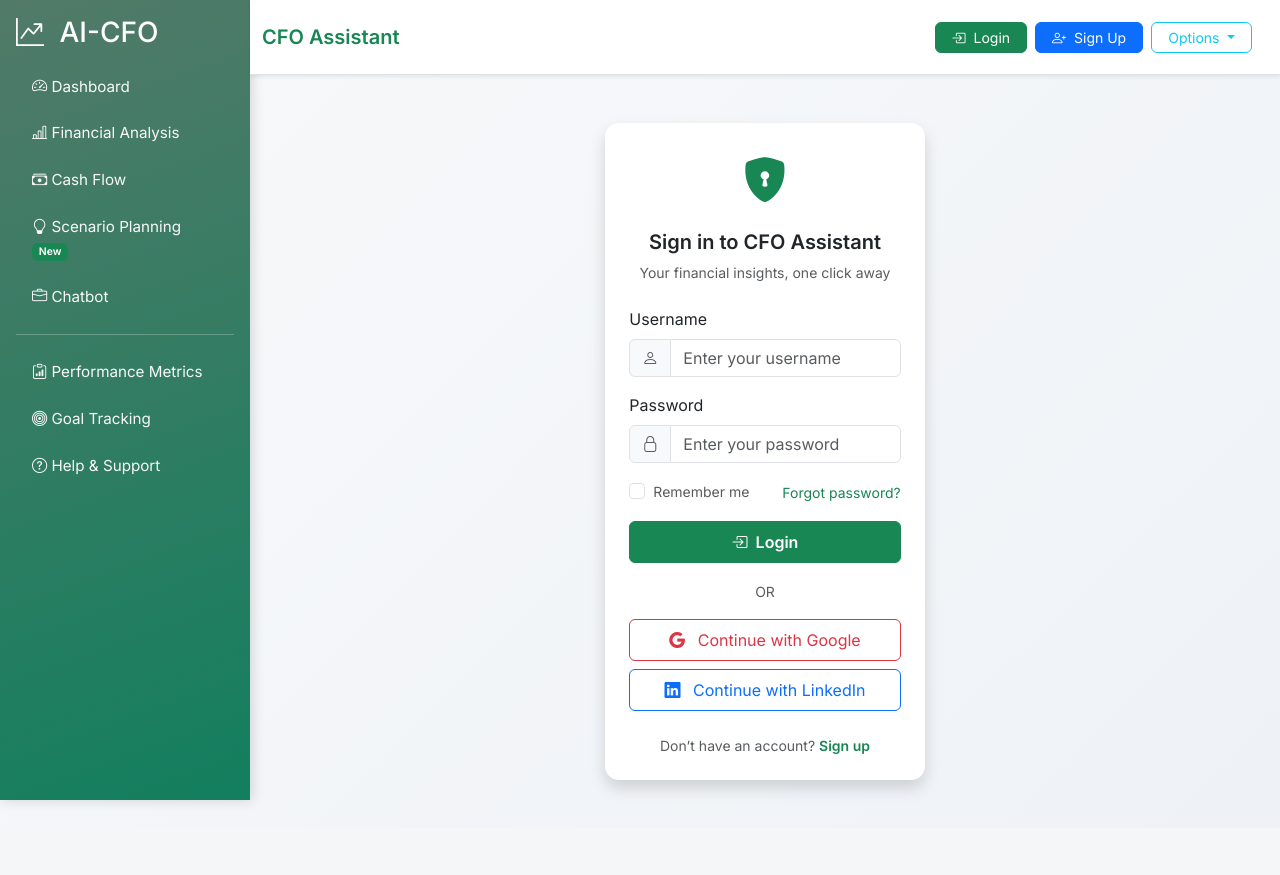
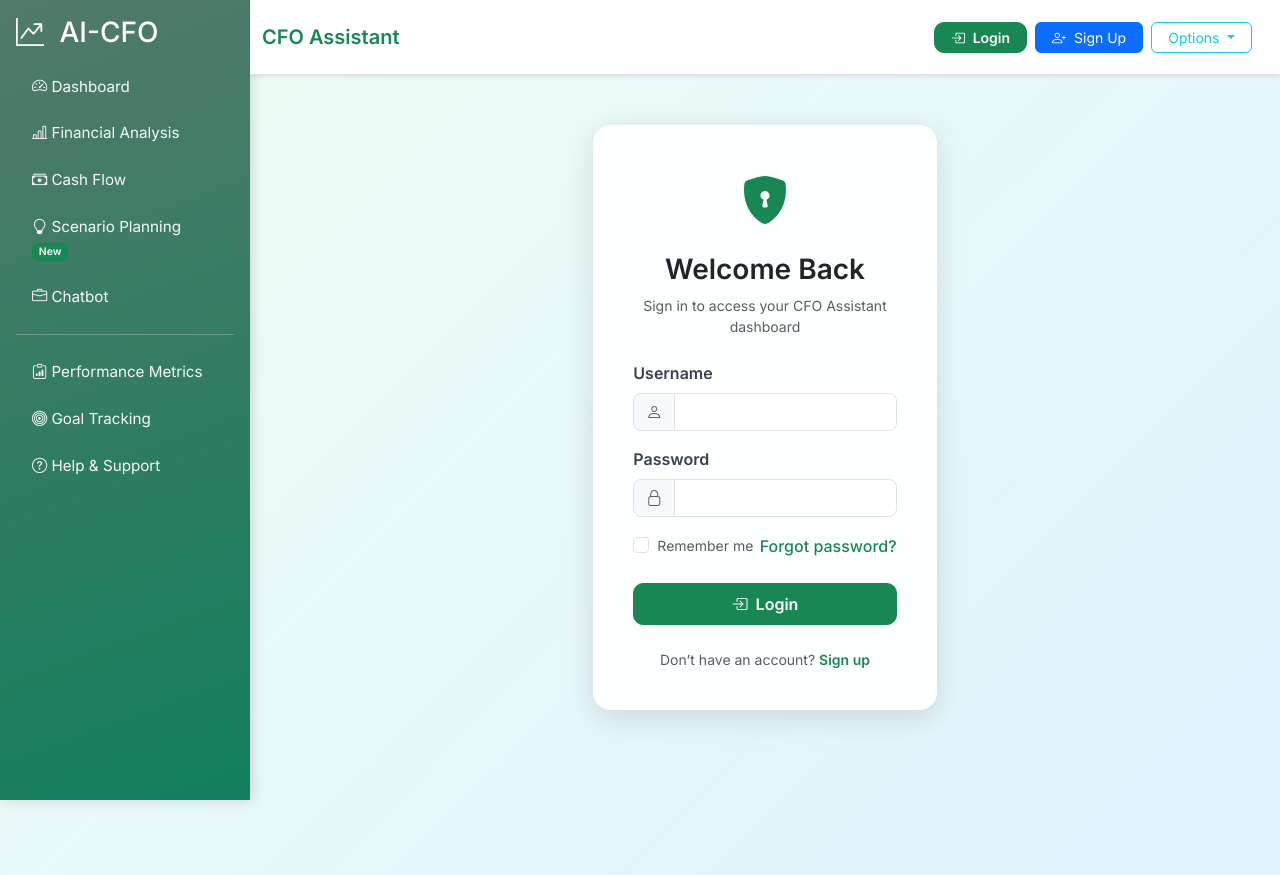
Before and after one commit to 2410993277/EvolveAI_AgenticSprint_Slay-Debug, a Django app: page /login/ in a window 1280 px wide. Before the commit the page ends 804 px from the top, so only its background shows below. Run offline with Django 5.2, Linux system fonts and the light colour scheme.

Commit message:
changes made

```diff
--- a/Ai_Assistant/Ai_Assistant/settings.py
+++ b/Ai_Assistant/Ai_Assistant/settings.py
@@ -50,6 +50,7 @@ MIDDLEWARE = [
     'django.contrib.auth.middleware.AuthenticationMiddleware',
     'django.contrib.messages.middleware.MessageMiddleware',
     'django.middleware.clickjacking.XFrameOptionsMiddleware',
+    'social_django.middleware.SocialAuthExceptionMiddleware',
 ]
 
 ROOT_URLCONF = 'Ai_Assistant.urls'
@@ -57,10 +58,11 @@ ROOT_URLCONF = 'Ai_Assistant.urls'
 TEMPLATES = [
     {
         'BACKEND': 'django.template.backends.django.DjangoTemplates',
-        'DIRS': [],
+        'DIRS': [BASE_DIR / "templates"],  # add this if you keep custom templates in a folder
         'APP_DIRS': True,
         'OPTIONS': {
             'context_processors': [
+                'django.template.context_processors.debug',
                 'django.template.context_processors.request',
                 'django.contrib.auth.context_processors.auth',
                 'django.contrib.messages.context_processors.messages',
@@ -72,6 +74,7 @@ TEMPLATES = [
         },
     },
 ]
+
 
 WSGI_APPLICATION = 'Ai_Assistant.wsgi.application'
 
--- a/Ai_Assistant/CFO/templates/CFO/login.html
+++ b/Ai_Assistant/CFO/templates/CFO/login.html
@@ -1,17 +1,59 @@
 {% extends "CFO/base.html" %}
 {% block content %}
-<div class="container-fluid py-5">
-  <div class="row justify-content-center">
-    <div class="col-md-6 col-lg-4">
-      <div class="card shadow border-0" style="border-radius: 14px;">
-        <div class="card-body p-4">
+<style>
+  body {
+    background: linear-gradient(135deg, #f0fdf4, #e0f2fe);
+    font-family: 'Inter', sans-serif;
+  }
+  .login-wrapper {
+    min-height: 100vh;
+    display: flex;
+    justify-content: center;
+    align-items: flex-start;
+    padding-top: 50px;
+  }
+  .login-card {
+    border-radius: 18px;
+    background: rgba(255, 255, 255, 0.95);
+    backdrop-filter: blur(10px);
+    box-shadow: 0 8px 30px rgba(0, 0, 0, 0.12);
+    transition: transform 0.3s ease;
+  }
+  .login-card:hover { transform: translateY(-5px); }
+  .card-body { padding: 2.5rem; }
+  .form-label { font-weight: 600; color: #374151; }
+  .form-control { border-radius: 8px; }
+  .form-control:focus {
+    border-color: #22c55e;
+    box-shadow: 0 0 0 0.25rem rgba(34, 197, 94, 0.25);
+  }
+  .input-group-text { border-radius: 8px 0 0 8px; }
+  .btn-success { border-radius: 10px; font-weight: 600; transition: all 0.3s ease; }
+  .btn-success:hover { background-color: #16a34a; }
+  .small-link { text-decoration: none; font-weight: 500; }
+  .small-link:hover { text-decoration: underline; }
+</style>
+
+<div class="login-wrapper">
+  <div class="col-md-5 col-lg-4">
+    <div class="card login-card border-0">
+      <div class="card-body">
 
         <!-- Header -->
         <div class="text-center mb-4">
-            <i class="bi bi-shield-lock-fill text-success" style="font-size: 2.8rem;"></i>
-            <h5 class="mt-3 fw-bold text-dark">Sign in to CFO Assistant</h5>
-            <p class="text-muted small">Your financial insights, one click away</p>
+          <i class="bi bi-shield-lock-fill text-success" style="font-size: 3rem;"></i>
+          <h3 class="mt-3 fw-bold text-dark">Welcome Back</h3>
+          <p class="text-muted small">Sign in to access your CFO Assistant dashboard</p>
         </div>
+
+        <!-- Messages -->
+        {% if messages %}
+          {% for message in messages %}
+            <div class="alert alert-{{ message.tags }} text-center py-2 mb-3" role="alert">
+              {{ message }}
+            </div>
+          {% endfor %}
+        {% endif %}
 
         <!-- Form -->
         <form method="POST" novalidate>
@@ -22,11 +64,8 @@
             <label for="id_username" class="form-label">Username</label>
             <div class="input-group">
               <span class="input-group-text bg-light"><i class="bi bi-person text-muted"></i></span>
-                {{ form.username }}
+              <input type="text" name="username" id="id_username" class="form-control" required>
             </div>
-              {% if form.username.errors %}
-                <div class="text-danger small">{{ form.username.errors.0 }}</div>
-              {% endif %}
           </div>
 
           <!-- Password -->
@@ -34,47 +73,31 @@
             <label for="id_password" class="form-label">Password</label>
             <div class="input-group">
               <span class="input-group-text bg-light"><i class="bi bi-lock text-muted"></i></span>
-                {{ form.password }}
+              <input type="password" name="password" id="id_password" class="form-control" required>
             </div>
-              {% if form.password.errors %}
-                <div class="text-danger small">{{ form.password.errors.0 }}</div>
-              {% endif %}
           </div>
 
           <!-- Remember + Forgot -->
-            <div class="d-flex justify-content-between align-items-center mb-3">
+          <div class="d-flex justify-content-between align-items-center mb-4">
             <div class="form-check">
               <input class="form-check-input" type="checkbox" id="rememberMe">
               <label class="form-check-label small text-muted" for="rememberMe">Remember me</label>
             </div>
-              <a href="#" class="small text-success text-decoration-none">Forgot password?</a>
+            <a href="{% url 'CFO:forgot_password' %}" class="small-link text-success">Forgot password?</a>
           </div>
 
           <!-- Submit -->
-            <button type="submit" class="btn btn-success w-100 py-2 fw-semibold">
+          <button type="submit" class="btn btn-success w-100 py-2">
             <i class="bi bi-box-arrow-in-right me-1"></i> Login
           </button>
         </form>
 
-          <!-- Divider -->
-          <div class="text-center my-3">
-            <span class="text-muted small">OR</span>
-          </div>
-
-          <!-- Social logins -->
-          <a href="{% url 'social:begin' 'google-oauth2' %}" class="btn btn-outline-danger w-100 py-2 mb-2">
-            <i class="bi bi-google me-2"></i> Continue with Google
-          </a>
-          <a href="{% url 'social:begin' 'linkedin-oauth2' %}" class="btn btn-outline-primary w-100 py-2">
-            <i class="bi bi-linkedin me-2"></i> Continue with LinkedIn
-          </a>
-
         <!-- Footer -->
         <p class="text-center mt-4 mb-0 text-muted small">
           Don’t have an account?
-            <a href="{% url 'CFO:signup' %}" class="fw-semibold text-success text-decoration-none">Sign up</a>
+          <a href="{% url 'CFO:signup' %}" class="fw-semibold text-success small-link">Sign up</a>
         </p>
-        </div>
+
       </div>
     </div>
   </div>
--- a/Ai_Assistant/CFO/urls.py
+++ b/Ai_Assistant/CFO/urls.py
@@ -1,4 +1,4 @@
-from django.urls import path
+from django.urls import path, include
 from . import views
 
 app_name = "CFO"
@@ -10,6 +10,7 @@ urlpatterns = [
     # Authentication
     path('signup/', views.signup_view, name='signup'),
     path('login/', views.login_view, name='login'),
+    path('auth/', include('social_django.urls', namespace='social')),
     path('logout/', views.logout_view, name='logout'),
 
     # Reports & Dashboard
@@ -43,5 +44,6 @@ urlpatterns = [
     path("smart-insights/", views.smart_insights, name="smart_insights"),
     path("financial-health/", views.financial_health, name="financial_health"),
     path('risk-alerts/', views.risk_alerts, name='risk_alerts'),
-    path("profile/", views.profile_view, name="profile")
+    path("profile/", views.profile_view, name="profile"),
+    path('forgot-password/', views.forgot_password, name='forgot_password'),
 ]
--- a/Ai_Assistant/CFO/views.py
+++ b/Ai_Assistant/CFO/views.py
@@ -9,6 +9,10 @@ from django.template.loader import render_to_string
 import pandas as pd
 import os
 import json
+from django.contrib.auth.forms import PasswordResetForm
+from django.core.mail import send_mail
+from django.conf import settings
+
 import re
 import csv
 import openai
@@ -548,18 +552,23 @@ def signup_view(request):
 
 @never_cache
 def login_view(request):
+    # If user is already logged in → redirect to dashboard
+    if request.user.is_authenticated:
+        return redirect('CFO:dashboard')
+
     if request.method == "POST":
         form = LoginForm(request, data=request.POST)
         if form.is_valid():
             user = form.get_user()
             login(request, user)
+            messages.success(request, f"✅ Welcome back, {user.username}!")
             return redirect('CFO:dashboard')
         else:
-            messages.error(request, "Invalid username or password.")
+            messages.error(request, "❌ Invalid username or password.")
     else:
         form = LoginForm()
+
     return render(request, 'CFO/login.html', {'form': form})
-
 
 @login_required(login_url='CFO:login')
 def logout_view(request):
@@ -1112,3 +1121,31 @@ def risk_alerts(request):
 @login_required
 def profile_view(request):
     return render(request, "CFO/profile.html")
+
+
+
+def forgot_password(request):
+    if request.method == "POST":
+        username = request.POST.get("username")
+        new_password = request.POST.get("new_password")
+        confirm_password = request.POST.get("confirm_password")
+
+        if not username or not new_password or not confirm_password:
+            messages.error(request, "All fields are required.")
+            return render(request, "CFO/forgot_password.html")
+
+        if new_password != confirm_password:
+            messages.error(request, "Passwords do not match.")
+            return render(request, "CFO/forgot_password.html")
+
+        try:
+            user = User.objects.get(username=username)
+            user.set_password(new_password)
+            user.save()
+            messages.success(request, "✅ Password reset successful! Please login.")
+            return render(request, "CFO/forgot_password.html")
+        except User.DoesNotExist:
+            messages.error(request, "❌ Username not found.")
+            return render(request, "CFO/forgot_password.html")
+
+    return render(request, "CFO/forgot_password.html")
```
Also changed, not shown: Ai_Assistant/CFO/templates/CFO/forgot_password.html (added, +89 -0 lines), Ai_Assistant/CFO/templates/CFO/signup.html (+1 -14 lines), Ai_Assistant/db.sqlite3, 1 other file. Lines whose indentation alone changed are shown as unchanged.
